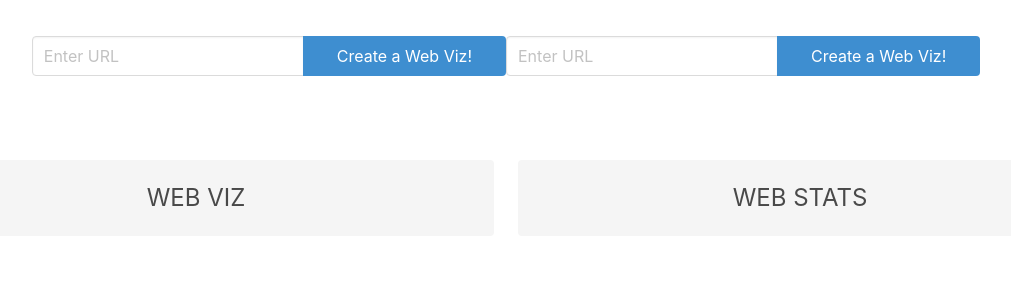
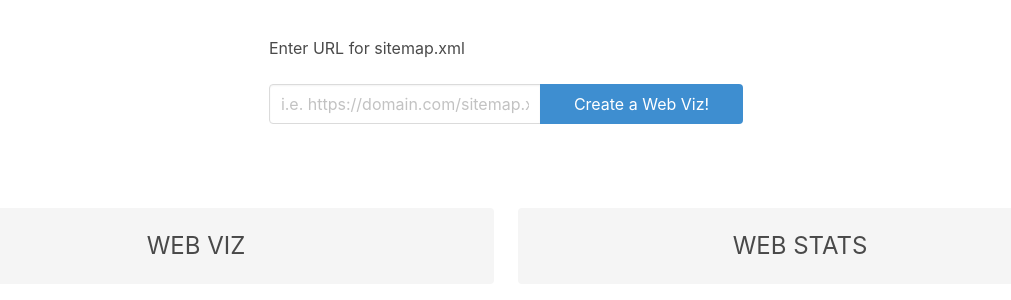
Before and after one commit to ht-90/link-spyder, a Python web app: template linkspyder/templates/index.html in a window 1280 px wide. Shown: the part 52-352 px from the top of the page, without its empty margins (134-1145 px from the left). Run offline with Jinja, Linux system fonts and the light colour scheme; the template is opened without the code that fills it, so the values that code supplies are empty.

Commit message:
temporary remove form input for url and only use sitemap url input form

```diff
--- a/linkspyder/templates/index.html
+++ b/linkspyder/templates/index.html
@@ -41,7 +41,7 @@
     <section class="section">
       <div class="columns is-centered">
         <!-- LINK SPYDER -->
-        <form>
+        <!-- <form>
           <div class="field has-addons">
             <div class="control">
               <input
@@ -63,9 +63,11 @@
               </button>
             </div>
           </div>
-        </form>
+        </form> -->
         <!-- SITEMAP SPYDER -->
         <form>
+          <p>Enter URL for sitemap.xml</p>
+          <br>
           <div class="field has-addons">
             <div class="control">
               <input
@@ -73,7 +75,7 @@
                 type="text"
                 id="input-url-sitemap"
                 name="input-url-sitemap"
-                placeholder="Enter URL"
+                placeholder="i.e. https://domain.com/sitemap.xml"
               />
             </div>
             <div class="control">
```
